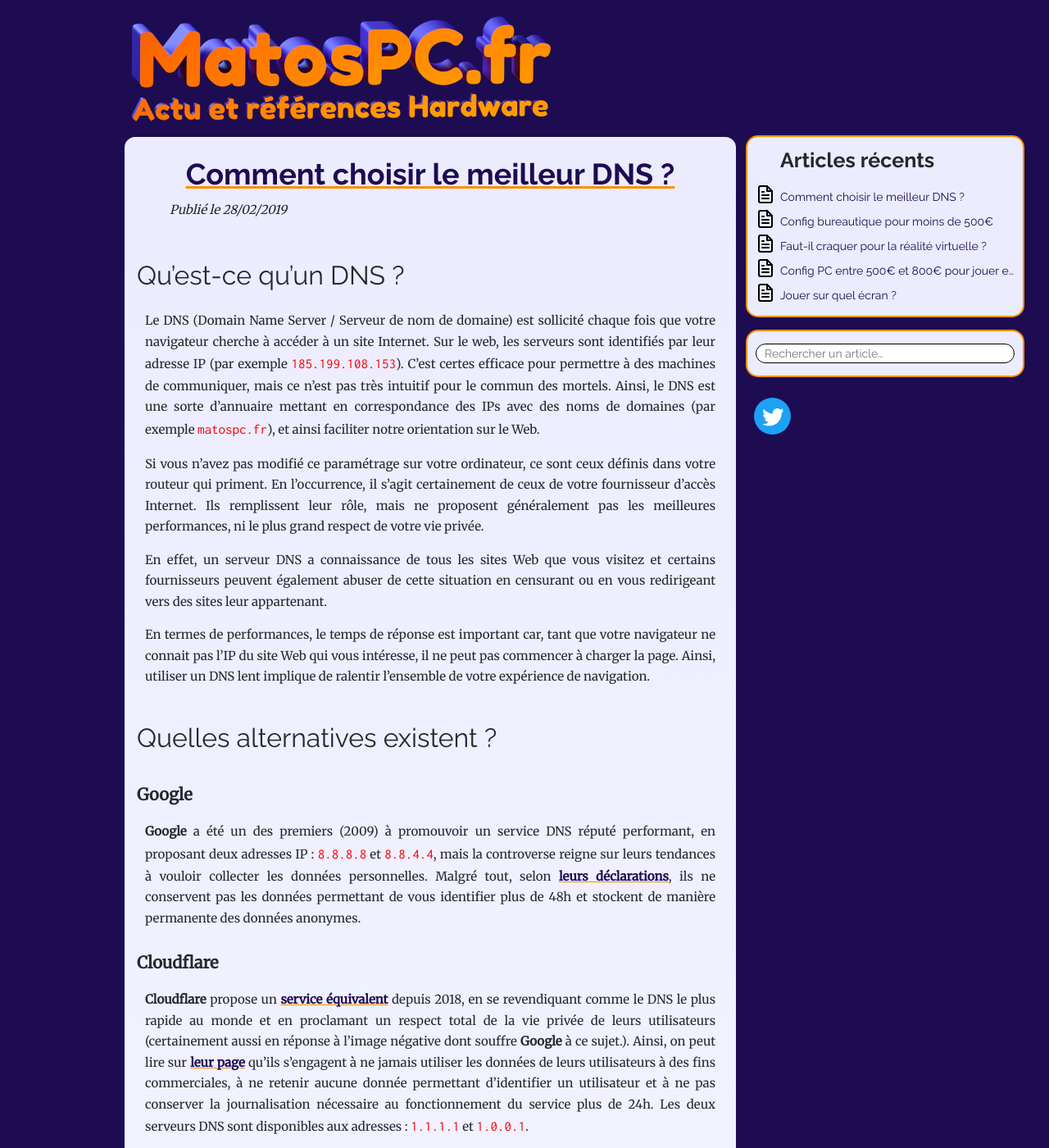
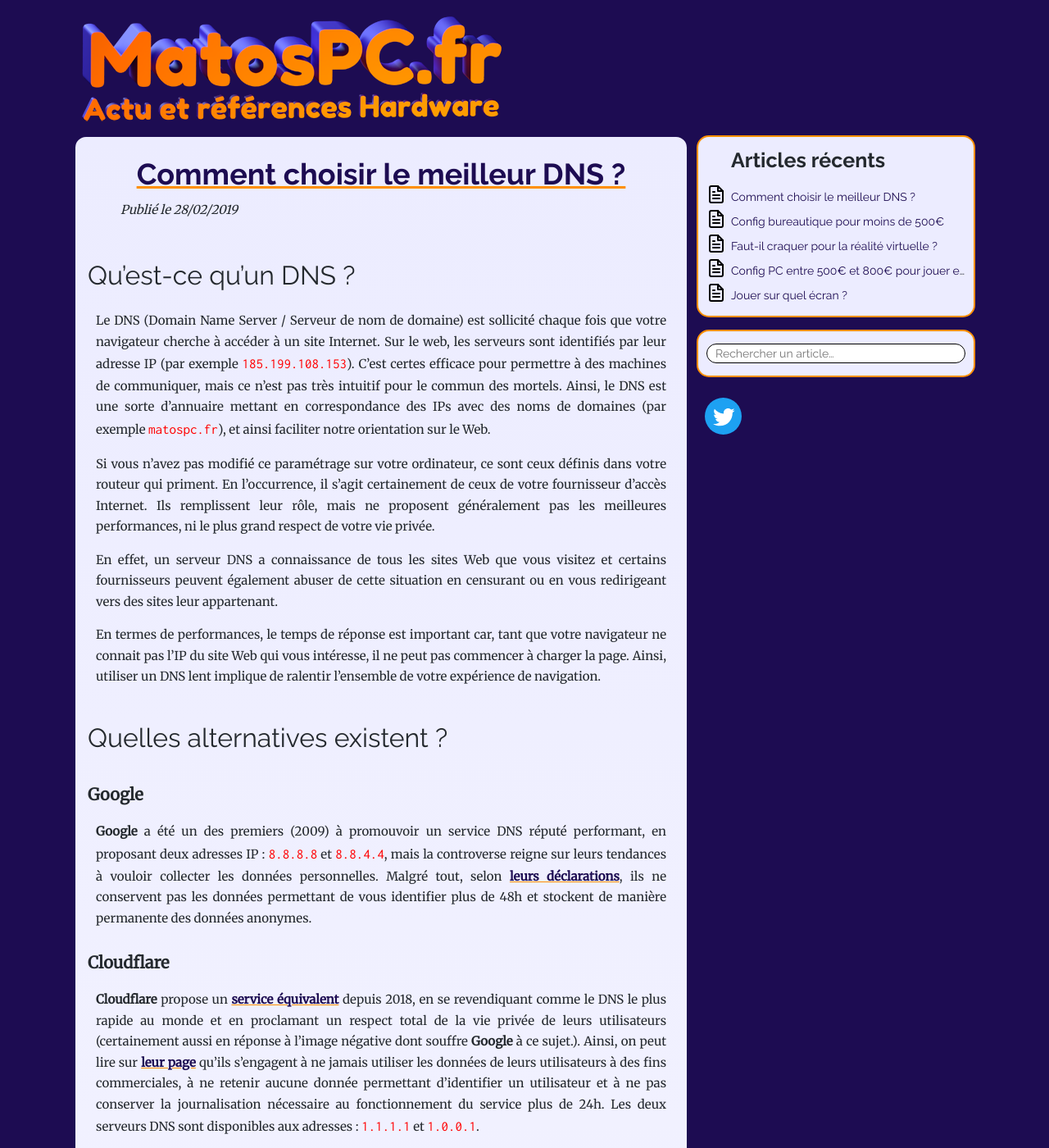
Before and after one commit to matospc/matospc.github.io, a Jekyll site: the page built from index.html, in a window 1280 px wide and 1400 px high. Shown: the whole window at 82% size. Built offline with Jekyll 4.4.1, drawn with Linux system fonts in a browser that asks for light colours.

Commit message:
Responsive design.

```diff
--- a/_layouts/default.html
+++ b/_layouts/default.html
@@ -1,5 +1,6 @@
 <!DOCTYPE html>
-<html class="no-js" >
+<html class="no-js">
+
 <head>
   <title>{% if page.title %}{{ page.title }} – {% endif %}{{ site.name }} – {{ site.description }}</title>
 
@@ -17,8 +19,7 @@
 </head>
 
 <body>
-    <div class="container">
-      <header class="masthead clearfix">
+  <header>
     <a href="{{ site.baseurl }}/" class="site-avatar">
       <picture>
         <source srcset="/assets/images/logo.webp" type="image/webp">
@@ -27,15 +28,11 @@
       </picture>
     </a>
   </header>
-    </div>
 
-    <div id="main" role="main" class="container">
-
+  <div id="main" role="main">
     <div id="sidebar">
-
-      <div id="posts">
+      <div>
         <h1>Articles récents</h1>
-
         <ul>
           {% for post in site.posts limit:5 %}
           <li>
@@ -47,8 +44,8 @@
 
       {% include search.html %}
 
-      <div id="social" >
-        <a href="https://twitter.com/MatosPC_fr"id="twitter" ></a>
+      <div id="social">
+        <a href="https://twitter.com/MatosPC_fr" id="twitter"></a>
       </div>
     </div>
 
@@ -58,4 +55,5 @@
   {% include footer-scripts.html %}
 
 </body>
+
 </html>
--- a/assets/css/style.scss
+++ b/assets/css/style.scss
@@ -1,8 +1,8 @@
 ---
 ---
 
-$orange : #ff8f00;
-$purple : #1d0c52;
+$orange: #ff8f00;
+$purple: #1d0c52;
 
 * {
   box-sizing: border-box;
@@ -16,17 +16,20 @@ html {
   margin: 0;
 
   &.webp {
-		background-image: url('/assets/images/velvet-desktop-background.webp');
+    background-image: url("/assets/images/velvet-desktop-background.webp");
   }
 
   &.no-webp {
-		background-image: url('/assets/images/velvet-desktop-background.jpg');
+    background-image: url("/assets/images/velvet-desktop-background.jpg");
   }
 }
 
+body {
+  width: 1100px;
+  margin: 0 auto;
+}
+
 header {
-	width: 750px;
-
   img {
     display: block;
     margin: 20px 0 15px 10px;
@@ -38,32 +41,21 @@ a {
   text-decoration: none;
   cursor: pointer;
 
-	&:hover, &:active {
+  &:hover,
+  &:active {
     text-decoration: underline;
     text-decoration-color: $orange;
   }
 }
 
 code {
-	font-family: 'Inconsolata', monospace;
+  font-family: "Inconsolata", monospace;
   color: red;
   font-size: 17px;
 }
 
-input {
-
-}
-
-.container {
-  margin: 0 auto;
-  width: 980px;
-  padding: 0;
-}
-
 div#main {
-
   article.post {
-
     width: 750px;
     border: 2px solid $purple;
     background-color: #ececff;
@@ -73,14 +65,14 @@ div#main {
     margin-bottom: 15px;
 
     h1 {
-			font-family: 'Raleway', sans-serif;
+      font-family: "Raleway", sans-serif;
       text-align: left;
       font-weight: 400;
       margin: 35px 0 0 0;
       font-size: 32px;
     }
 
-		>h1 {
+    > h1 {
       text-align: center;
       font-size: 36px;
       font-weight: 700;
@@ -116,7 +108,7 @@ div#main {
       margin: 0 0 40px 40px;
     }
 
-		font-family: 'Merriweather', serif;
+    font-family: "Merriweather", serif;
     font-size: 15px;
     line-height: 1.7;
     text-align: justify;
@@ -131,7 +123,7 @@ div#main {
   }
 
   div#sidebar {
-		font-family: 'Raleway', sans-serif;
+    font-family: "Raleway", sans-serif;
     display: block;
     position: fixed;
     margin: 0 0 0 760px;
@@ -168,7 +160,6 @@ div#main {
     }
 
     div {
-
       &#search-container {
         padding-bottom: 0;
 
@@ -179,7 +170,7 @@ div#main {
           border: 1px solid black;
           padding: 3px 0 3px 10px;
           margin: 5px 0 10px 0;
-					font-family: 'Raleway', sans-serif;
+          font-family: "Raleway", sans-serif;
         }
 
         ul#results-container {
@@ -202,11 +193,37 @@ div#main {
             width: 45px;
           }
         }
-
+      }
+    }
   }
 }
 
-
+@media all and (max-width: 1100px) {
+  body {
+    width: 99%;
   }
 
+  div#main {
+    div#sidebar {
+      margin: 40px auto 0 auto;
+      position: static;
+      width: 90%;
+      max-width: 390px;
+
+      div {
+        max-width: initial;
+
+        &#search-container {
+          input#search-input {
+            width: 100%;
           }
+        }
+      }
+    }
+
+    article.post {
+      width: 96%;
+      margin: 0 auto 15px auto;
+    }
+  }
+}
```
Also changed, not shown: other parts of _layouts/default.html (+2 -1 lines). Lines whose indentation alone changed are shown as unchanged.
